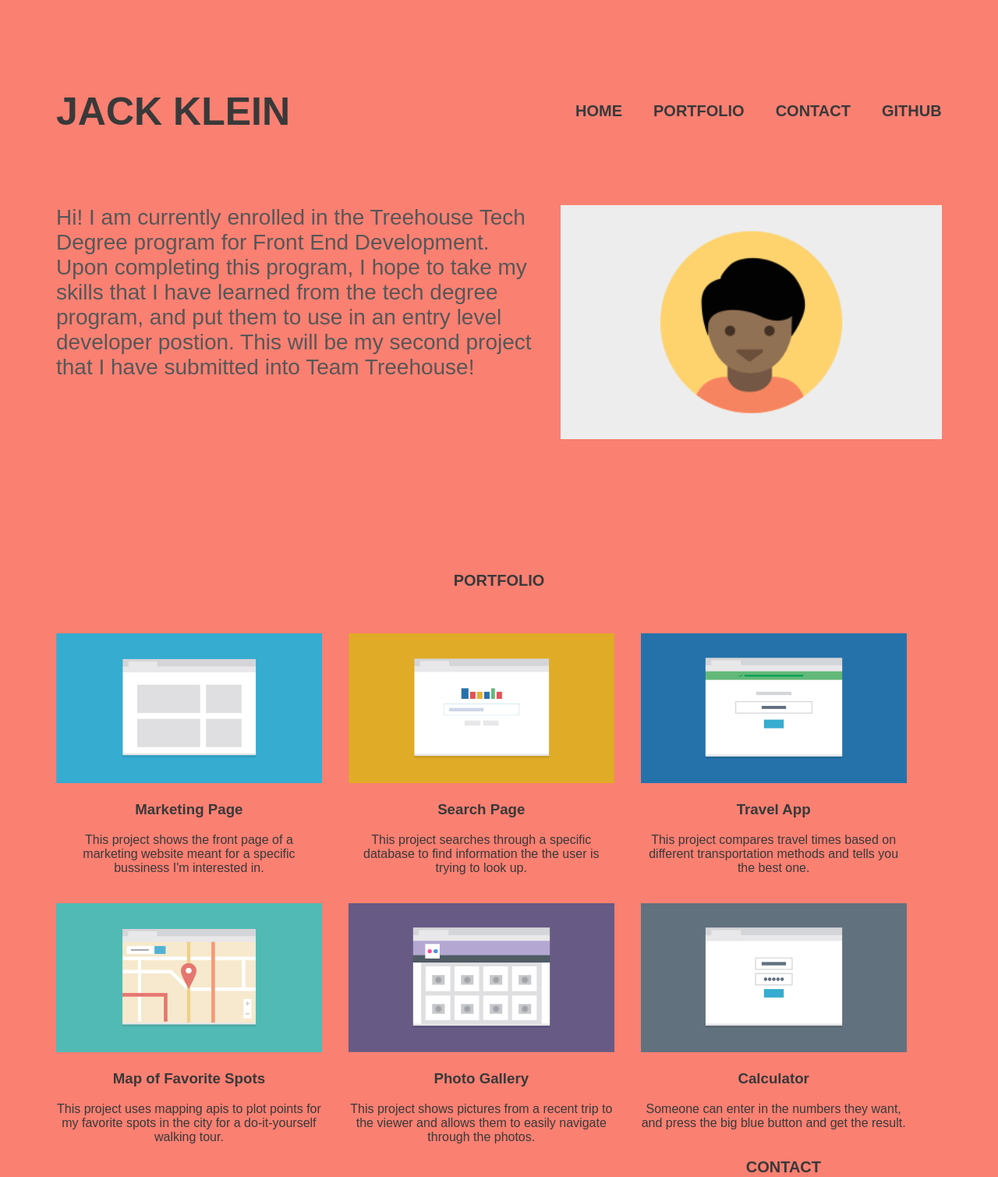
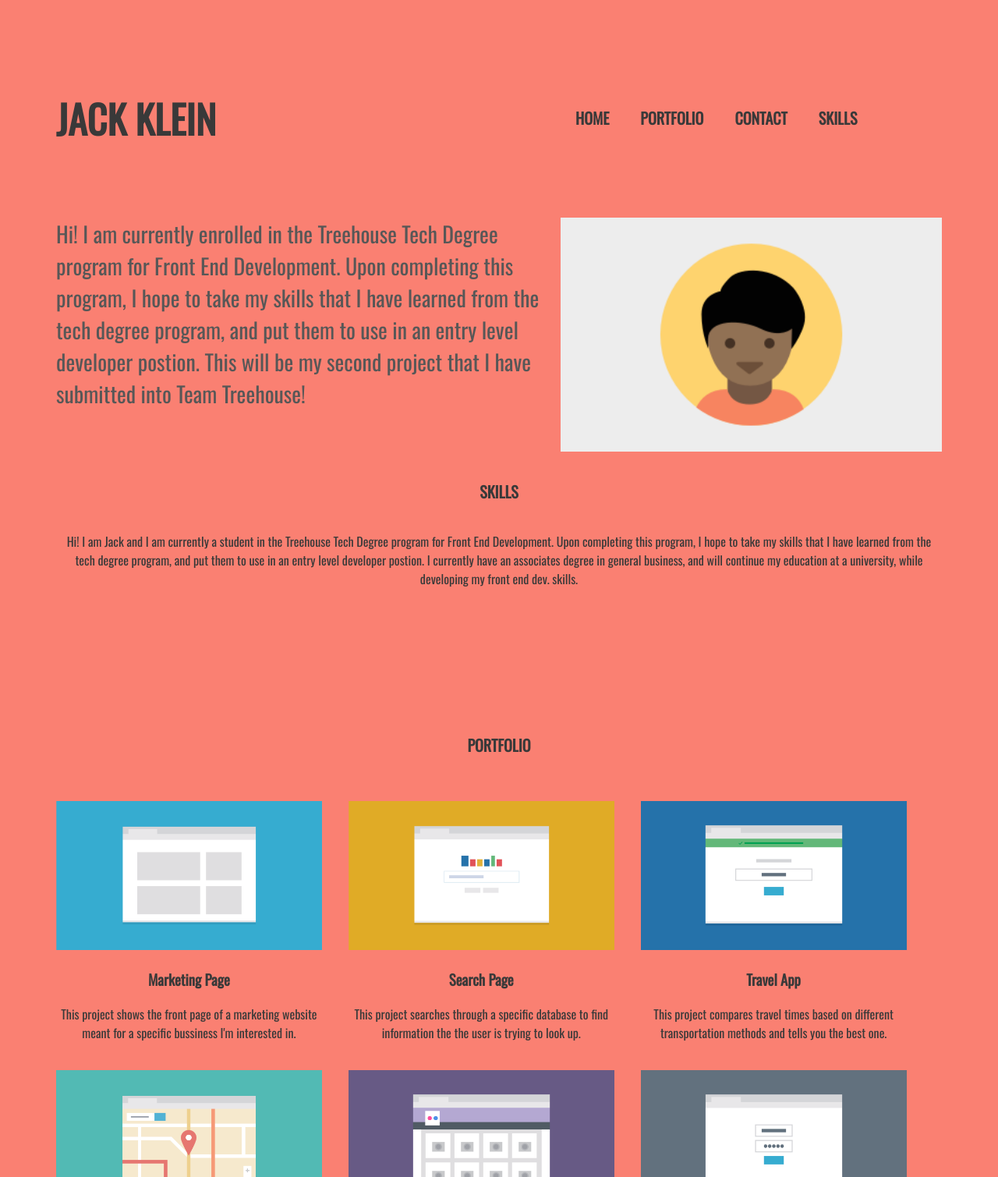
Before and after one commit to jbklein14/TTH-Project-2, a plain HTML site: page index.html in a window 1280 px wide. Shown: the top 1509 px of the page at 78% size. Drawn offline with nearby package versions, Linux system fonts and the light colour scheme.

Commit message:
Add files via upload

```diff
--- a/index.html
+++ b/index.html
@@ -6,6 +6,7 @@
         <title>TTH-Project-2</title>
         <meta name="description" content="DESCRIPTION">
         <meta name="viewport" content="width=device-width, initial-scale=1">
+        <link href="https://fonts.googleapis.com/css?family=Oswald&display=swap" rel="stylesheet">
         <link rel="stylesheet" href="css/style.css">
     </head>
 
@@ -16,7 +17,7 @@
             <li><a href="#top">Home</a></li>
             <li><a href="#portfolio">Portfolio</a></li>
             <li><a href="#contact">Contact</a></li>
-            <li><a href="https://github.com/jbklein14">GitHub</a></li>
+            <li><a href="#skills">Skills</a></li>
         </ul>
     </nav>
     <div class="section-1">
@@ -28,8 +29,16 @@
         </p>
     </div>
 
+    <div class="section-2">
+        <h2 id="skills">Skills</h2>
+        <p class="skills"> Hi! I am Jack and I am currently a student in the Treehouse Tech Degree program for Front End Development. Upon completing this program,
+            I hope to take my skills that I have learned from the tech degree program, and put them to use in an entry level developer postion.
+            I currently have an associates degree in general business, and will continue my education at a university, while developing my front end dev. skills.
+        </p>
+    </div>
 
-    <div class="portfolio-container">
+
+    <div class="portfolio-container  clearfix">
     <h2 id="portfolio">Portfolio</h2>
 
     <div class="project">
--- /dev/null
+++ b/style.css
@@ -0,0 +1,231 @@
+*   {
+    font-family: 'Oswald', sans-serif;
+    text-align: center;
+    color: rgb(57,57,57);
+
+}
+
+
+body {
+    padding: 5%;
+    background: salmon;
+
+}
+
+img {
+   max-width: 100%;
+}
+
+ul {
+   padding-left: 0;
+
+}
+
+.nav li, h2 {
+    list-style: none;
+    font-weight: 800;
+    text-transform: uppercase;
+    padding: 20px;
+    font-size: 20px;
+
+}
+
+h3 {
+   font-weight: 600;
+}
+
+#top {
+    text-transform: uppercase;
+}
+
+.top {
+    margin: 16px 0;
+}
+
+a {
+  text-decoration: none;
+}
+
+a:hover {
+    text-decoration: underline;
+    color: red;
+}
+
+.profile-pic {
+    padding-top: 50px;
+}
+
+.title {
+    font-size: 50px;
+}
+
+#skills {
+    margin-top: 100px;
+}
+
+.bio, .contact-container {
+    color: rgb(87,87,87);
+}
+
+.skills {
+    width:  100%;
+    text-align: center;
+    margin-top: 10px;
+    font-size: 1.25em;
+    border: 10px solid rgb(57,57,57);
+}
+
+.portfolio-container {
+    padding-top: 10%;
+    padding-bottom: 10%;
+}
+
+#portfolio {
+    padding: 40px;
+}
+
+.project {
+    padding-bottom:20px;
+}
+
+.contact-info {
+    font-weight: 800;
+}
+
+.footer {
+    border-top: solid black 1px;
+    display: flex;
+    flex-direction: row;
+    justify-content: space-between;
+    margin-top: 80px;
+}
+
+.nav-footer {
+    display:none;
+}
+@media screen and (min-width: 768px) {
+    .nav {
+      width: 490px;
+      display: flex;
+      margin: auto;
+    }
+
+    img {
+      transition-duration: .5s;
+    }
+
+    .section-1 {
+        display: flex;
+        flex-direction: row-reverse;
+        margin-top: 50px;
+    }
+
+    .profile-pic {
+        padding-top: 0;
+        width: 44%;
+        height: 100%;
+    }
+
+    .bio {
+        width:  56%;
+        padding-right: 25px;
+        text-align: left;
+        margin-top:0;
+        font-size: 1.25em;
+    }
+
+    .skills {
+        width:  100%;
+        text-align: center;
+        margin-top: 10px;
+        font-size: 1.25em;
+        border: 10px solid rgb(57,57,57);
+    }
+
+    .project {
+        float: left;
+        width: 45%;
+        margin-right: 5%;
+    }
+
+    .project img {
+        max-width: 112%
+
+    }
+    .portolio-text {
+        padding: 0 30px;
+    }
+
+    .contact-container {
+        max-width: 65%;
+        margin: auto;
+    }
+
+    .contact-text {
+        margin-bottom: 50px;
+    }
+
+    .top {
+        display:none;
+    }
+
+    .nav-footer {
+        display: flex;
+        font-family: 'Oswald', sans-serif;
+        text-align:center;
+        color: rgb(57,57,57)
+    }
+
+    .nav-footer {
+        list-style: none;
+        padding: 0 10px;
+        display: flex;
+        justify-content: space-between;
+        width: 40%;
+    }
+
+    img:hover {
+        transform: scale(1.25);
+    }
+}
+
+@media screen and (min-width: 1024px) {
+    nav {
+        display: flex;
+        justify-content: space-between;
+    }
+
+    .nav {
+        margin: initial;
+        align-items: center;
+      }
+
+      .bio {
+        font-size: 1.75em;
+      }
+
+      .project {
+        float: left;
+        width: 30%;
+        margin-right: 3%;
+      }
+
+      .project img {
+        max-width: 100%;
+      }
+
+      .contact-container {
+        max-width: 50%;
+        margin-top: 5%;
+      }
+
+      .contact-heading {
+        align-content: center;
+      }
+    }
+
+    .clearfix::after {
+        content: "";
+        clear: both;
+        display: table;
+      }
```
